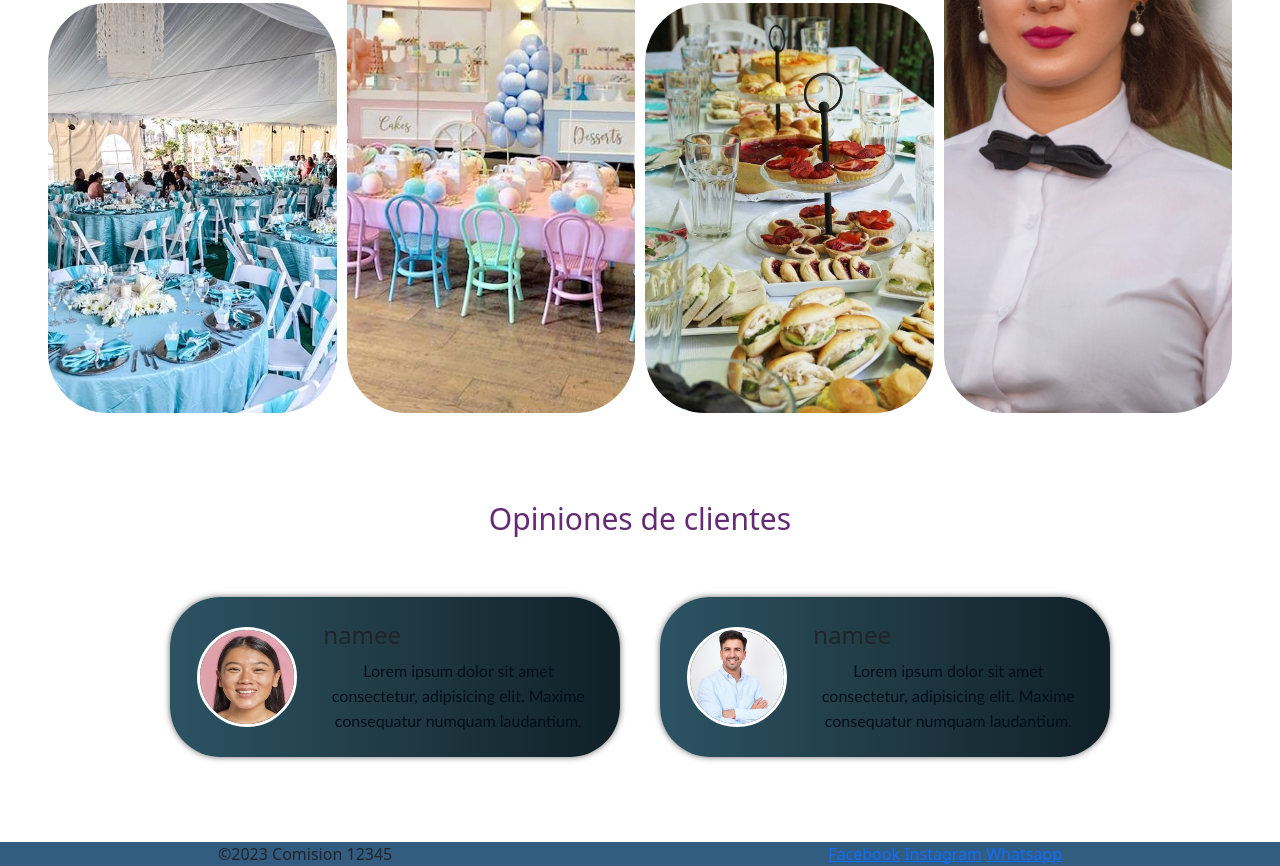
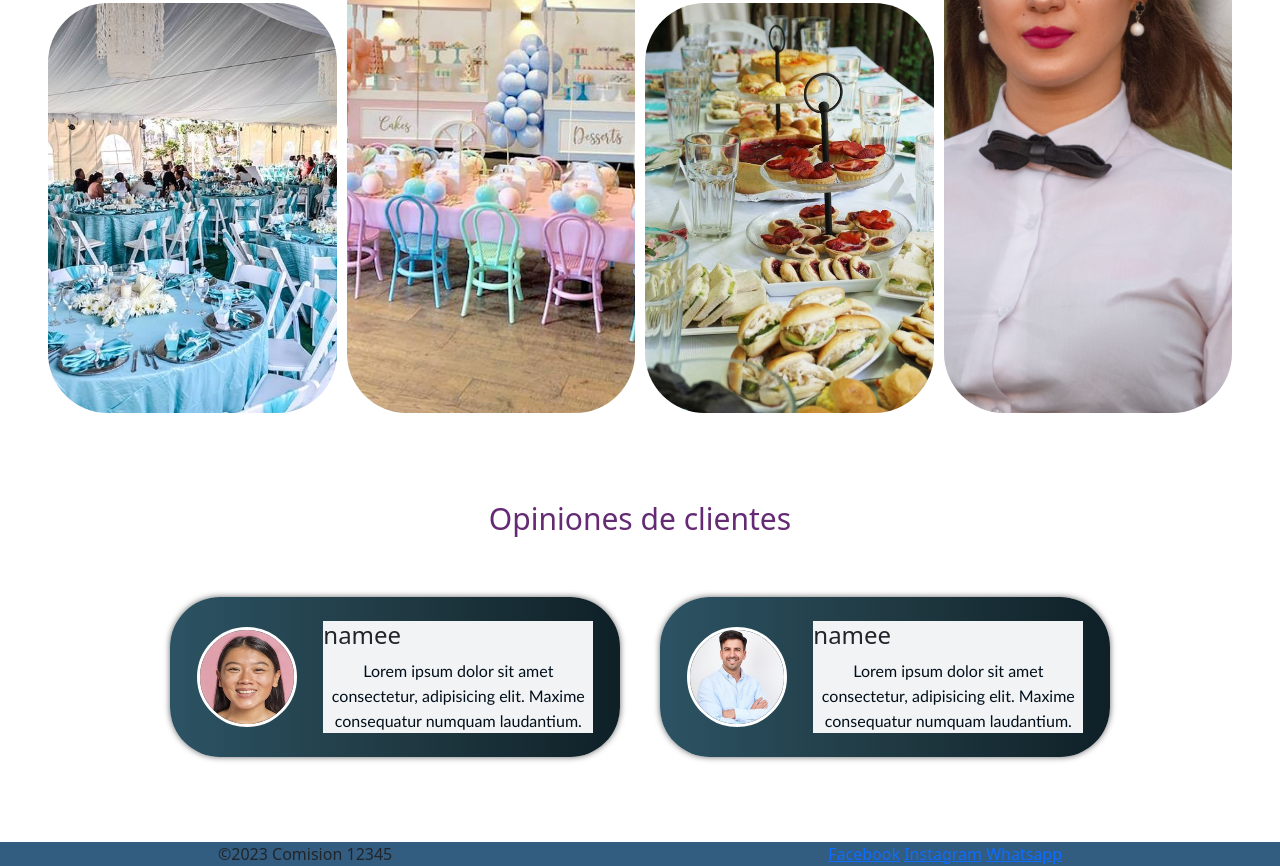
Before and after one commit to DavidGonz00/PreEntrega2-DavidGonzalez, a plain HTML site: page index.html in a window 1280 px wide. Shown: the part 2583-3449 px from the top of the page. Drawn offline with nearby package versions, Linux system fonts and the light colour scheme; a web font is replaced by a local one.

Commit message:
Update style.css

```diff
--- a/css/style.css
+++ b/css/style.css
@@ -279,6 +279,7 @@ main .person{
 main .text-person{
     width: 60%;
     justify-content: center;
+    background: #f1f3f4;
 }
 
 .person1 .img4{
```
